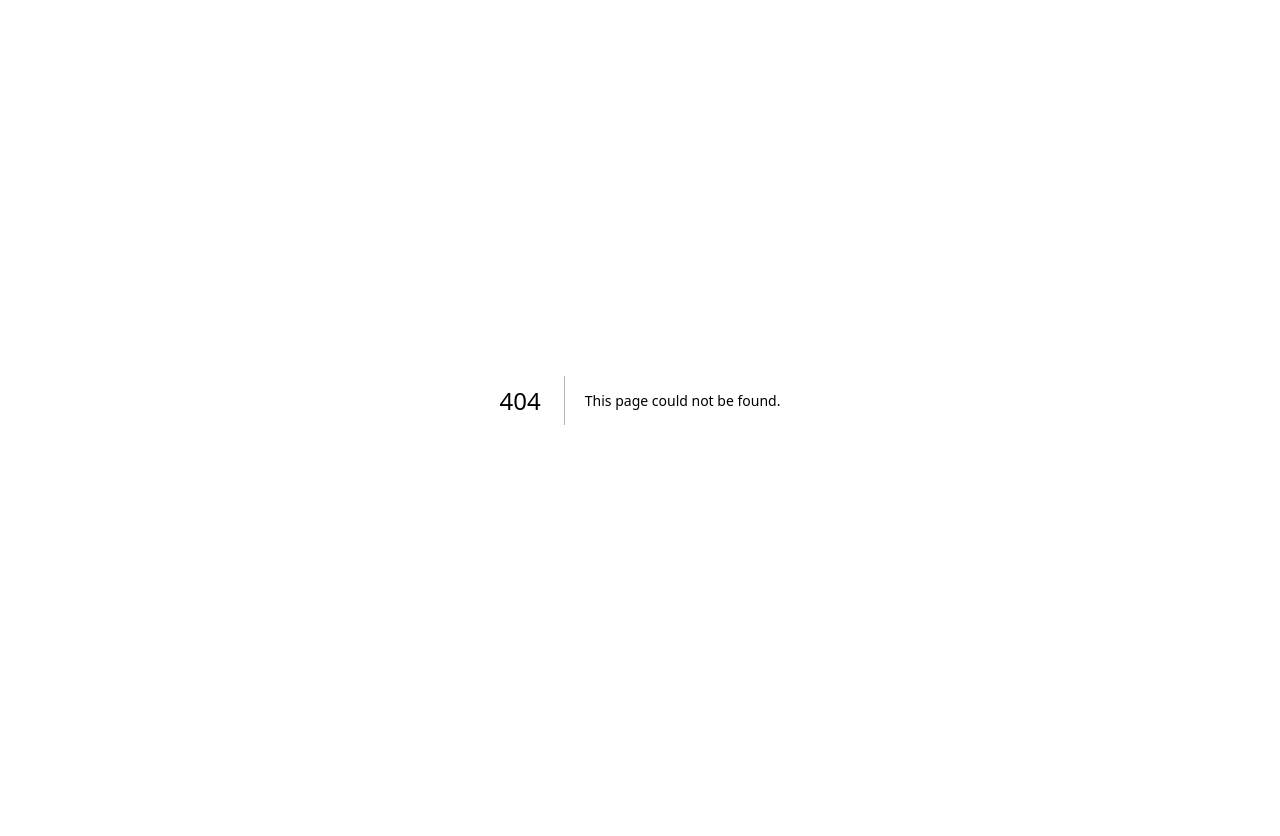
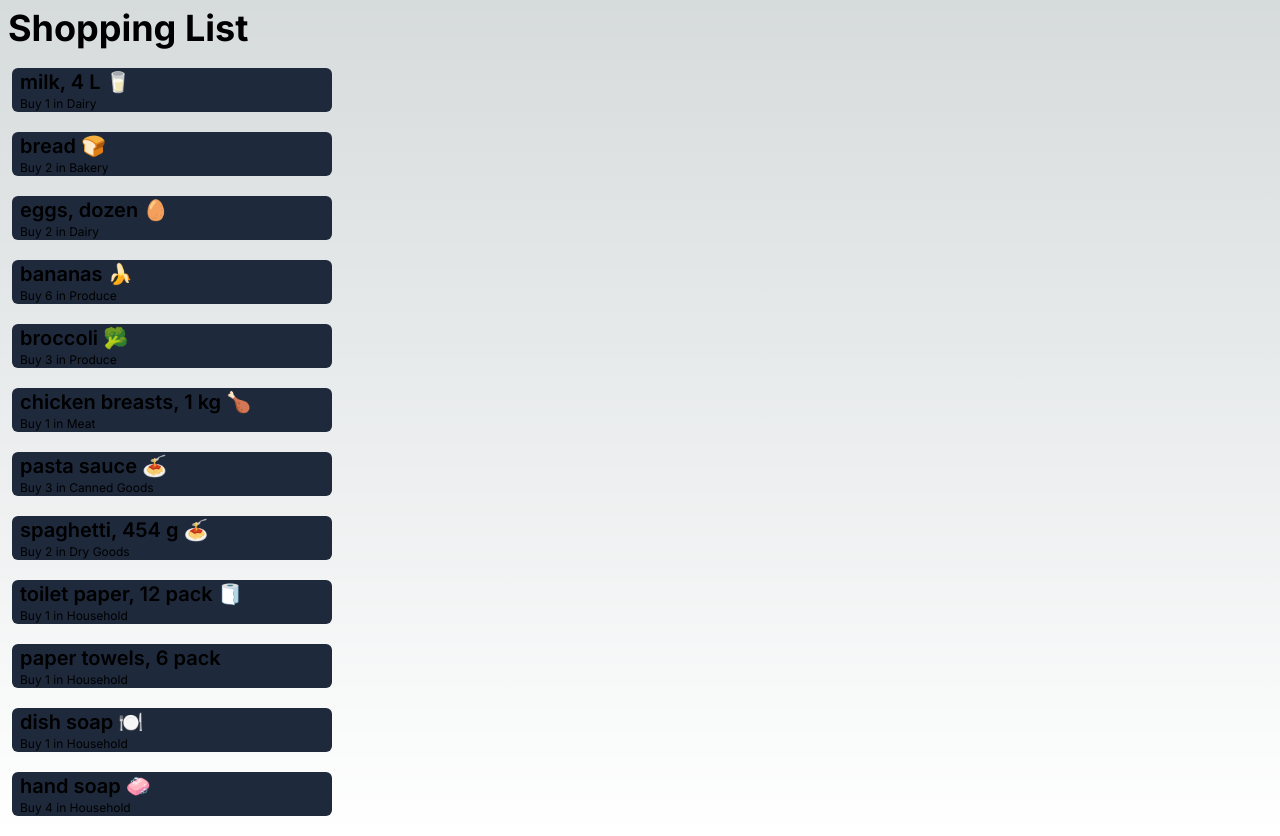
Before and after one commit to TimLinCa/cprg306-assignments, a Next.js app: page /week-3 in a window 1280 px wide. Before the commit this address had no page. Before the commit the page ends 800 px from the top, so only its background shows below. Built offline with nearby package versions, Linux system fonts and the light colour scheme.

Commit message:
Finished week3

```diff
--- a/app/globals.css
+++ b/app/globals.css
@@ -18,4 +18,16 @@
 
 body {
   color: rgb(var(--foreground-rgb));
+  background: linear-gradient(
+      to bottom,
+      transparent,
+      rgb(var(--background-end-rgb))
+    )
+    rgb(var(--background-start-rgb));
 }
+
+@layer utilities {
+  .text-balance {
+    text-wrap: balance;
+  }
+}
--- a/app/layout.js
+++ b/app/layout.js
@@ -4,7 +4,7 @@ import './globals.css'
 const inter = Inter({ subsets: ['latin'] })
 
 export const metadata = {
-  title: 'Create Next App',
+  title: 'Shopping List',
   description: 'Generated by create next app',
 }
 
--- a/app/page.js
+++ b/app/page.js
@@ -4,9 +4,10 @@ export default function Page() {
     return (
         <main>
           <h1>CPRG 306: Web Development 2 - Assignments</h1>
-          <h2>
-            <Link href="/week-2">Week 2 Assignment</Link>
-          </h2>
+          <ol>
+            <li> <Link href="/week-2">Week 2 Assignment</Link></li>
+            <li><Link href="/week-3">Week 3 Assignment</Link></li>
+          </ol>
         </main>
     );
 }
--- /dev/null
+++ b/app/week-3/item-list.js
@@ -0,0 +1,21 @@
+import Item from "./item";
+
+export default function ItemList() {
+    return (
+        <main>
+        <Item name="milk, 4 L 🥛" quantity="1" category="Dairy"></Item>
+        <Item name="bread 🍞" quantity="2" category="Bakery"></Item>
+        <Item name="eggs, dozen 🥚" quantity="2" category="Dairy"></Item>
+        <Item name="bananas 🍌" quantity="6" category="Produce"></Item>
+        <Item name="broccoli 🥦" quantity="3" category="Produce"></Item>
+        <Item name="chicken breasts, 1 kg 🍗" quantity="1" category="Meat"></Item>
+        <Item name="pasta sauce 🍝" quantity="3" category="Canned Goods"></Item>
+        <Item name="spaghetti, 454 g 🍝" quantity="2" category="Dry Goods"></Item>
+        <Item name="toilet paper, 12 pack 🧻" quantity="1" category="Household"></Item>
+        <Item name="paper towels, 6 pack" quantity="1" category="Household"></Item>
+        <Item name="dish soap 🍽️" quantity="1" category="Household"></Item>
+        <Item name="hand soap 🧼" quantity="4" category="Household"></Item>
+        </main>
+
+    );
+}
--- /dev/null
+++ b/app/week-3/item.js
@@ -0,0 +1,10 @@
+ export default function Item(props) {
+    return (
+        <div className=" bg-slate-800 w-80 m-5 ml-3 rounded-md">
+            <div className="m-2">
+            <h1 class=" text-xl font-semibold">{props.name}</h1>
+            <p className=" text-xs">Buy {props.quantity} in {props.category}</p>
+            </div>
+        </div>
+    );
+};
--- /dev/null
+++ b/app/week-3/page.js
@@ -0,0 +1,9 @@
+import ItemList from "./item-list";
+export default function Page() {
+    return (
+        <main>
+          <h1 className="text-4xl m-2 font-bold">Shopping List</h1>
+          <ItemList></ItemList>
+        </main>
+    );
+}
--- a/package.json
+++ b/package.json
@@ -16,7 +16,7 @@
   "devDependencies": {
     "autoprefixer": "^10.0.1",
     "postcss": "^8",
-    "tailwindcss": "^3.3.0",
+    "tailwinds": "^3.3.0",
     "eslint": "^8",
     "eslint-config-next": "14.0.4"
   }
```
